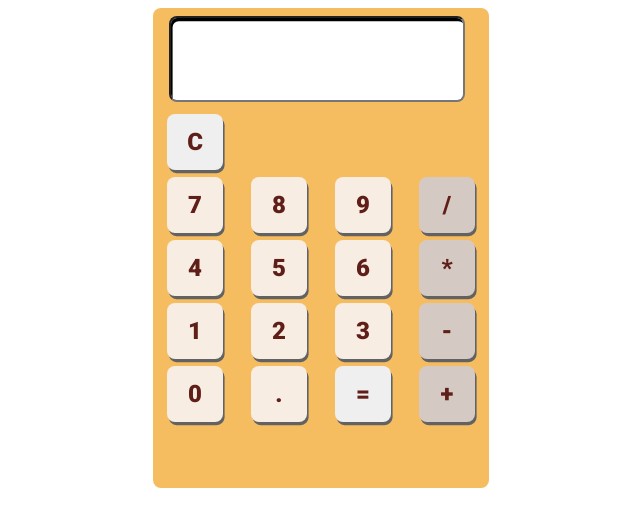
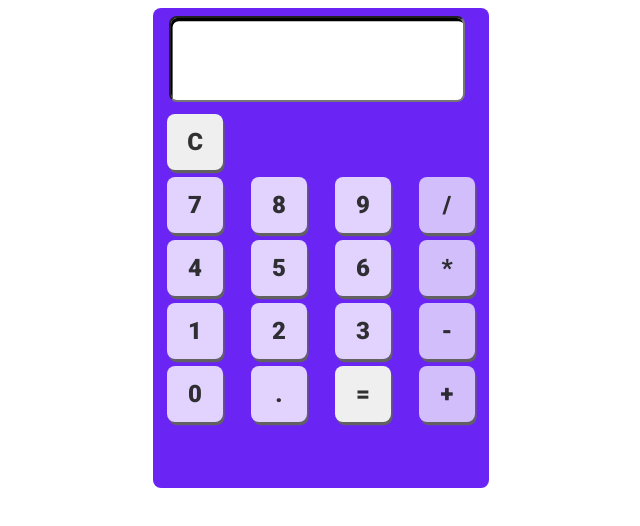
Before and after one commit to flwedu/desafio_calculadora, a website built with webpack: page src/index.html in a window 1280 px wide. Shown: the whole page, without its empty margins (319-959 px from the left). Built offline with nearby package versions, Linux system fonts and the light colour scheme.

Commit message:
change colors

```diff
--- a/src/style/main.scss
+++ b/src/style/main.scss
@@ -1,10 +1,10 @@
 @import url("https://fonts.googleapis.com/css2?family=Roboto:wght@400;900&display=swap");
 
-$color__bg: #f6bd60;
-$color__numbers: #f7ede2;
-$color__signal: #d5cac3;
-$color__shadow: #626262;
-$color__button: #5f1e18;
+$color__bg: hsl(260, 90%, 55%);
+$color__numbers: hsla(0, 0%, 100%, 0.8);
+$color__signal: hsla(0, 0%, 100%, 0.7);
+$color__shadow: hsl(0, 0%, 38%);
+$color__button: hsla(0, 0%, 11%, 0.9);
 $size__button: 3.5rem;
 $size__font: 1.5rem;
 $size__app: 30rem;
```
